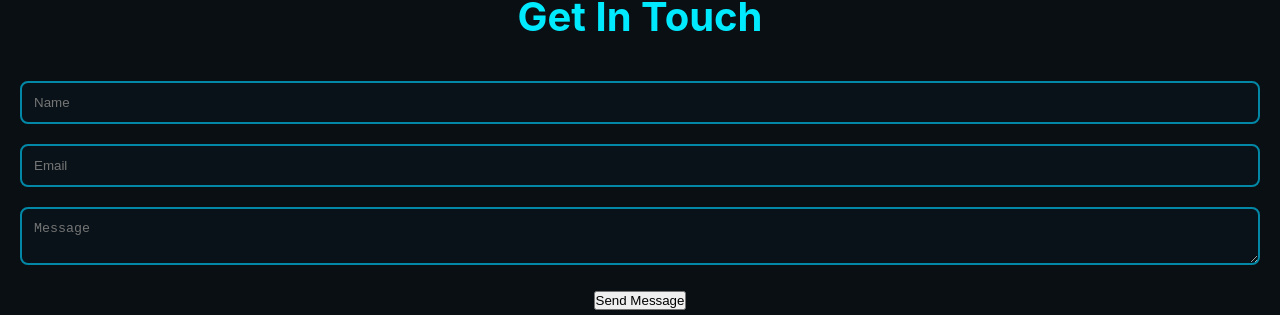
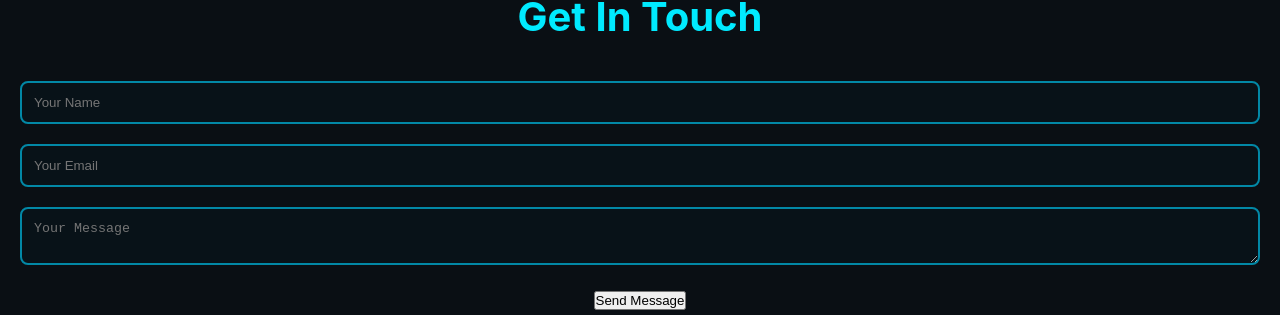
Before and after one commit to Muthukumarj-42/portfolio, a React (Vite) app: page / in a window 1280 px wide. Shown: the part 3465-3780 px from the top of the page. Built offline with nearby package versions, Linux system fonts and the light colour scheme.

Commit message:
Fix Contact.tsx TS2551 error

```diff
--- a/src/components/Contact.tsx
+++ b/src/components/Contact.tsx
@@ -12,21 +12,27 @@ export default function Contact() {
     setStatus("Sending...");
 
     try {
-      const res = await fetch(
+      await fetch(
         "https://script.google.com/macros/s/AKfycbz7hhD_jQnt6wWuM3wl5cKSWfZiD3WRkAXnNnl3xlcgl1PFMEFplfBEdndlay7eUIY9/exec",
         {
           method: "POST",
           mode: "no-cors",
           headers: { "Content-Type": "application/json" },
-          body: JSON.stringify({ name, email, message }),
+          body: JSON.stringify({
+            name: name, // ❗ NO `.value`
+            email: email, // ❗ NO `.value`
+            message: message, // ❗ NO `.value`
+          }),
         }
       );
 
       setStatus("Message Sent Successfully!");
+
+      // Reset fields
       setName("");
       setEmail("");
       setMessage("");
-    } catch (err) {
+    } catch {
       setStatus("Error sending message.");
     }
   };
@@ -35,32 +41,32 @@ export default function Contact() {
     <section id="contact" className={styles.contactSection}>
       <h2 className={styles.title}>Get In Touch</h2>
 
-      <form className={styles.form} onSubmit={handleSubmit}>
+      <form onSubmit={handleSubmit} className={styles.form}>
         <input
           type="text"
-          placeholder="Name"
           className={styles.input}
+          placeholder="Your Name"
           value={name}
-          onChange={(e) => setName(e.target.value)}
+          onChange={(e) => setName(e.target.value)} // correct
           required
         />
 
         <input
           type="email"
-          placeholder="Email"
           className={styles.input}
+          placeholder="Your Email"
           value={email}
-          onChange={(e) => setEmail(e.target.value)}
+          onChange={(e) => setEmail(e.target.value)} // correct
           required
         />
 
         <textarea
-          placeholder="Message"
           className={styles.textarea}
+          placeholder="Your Message"
           value={message}
-          onChange={(e) => setMessage(e.target.value)}
+          onChange={(e) => setMessage(e.target.value)} // correct
           required
-        ></textarea>
+        />
 
         <button type="submit" className={styles.btn}>
           Send Message
```
